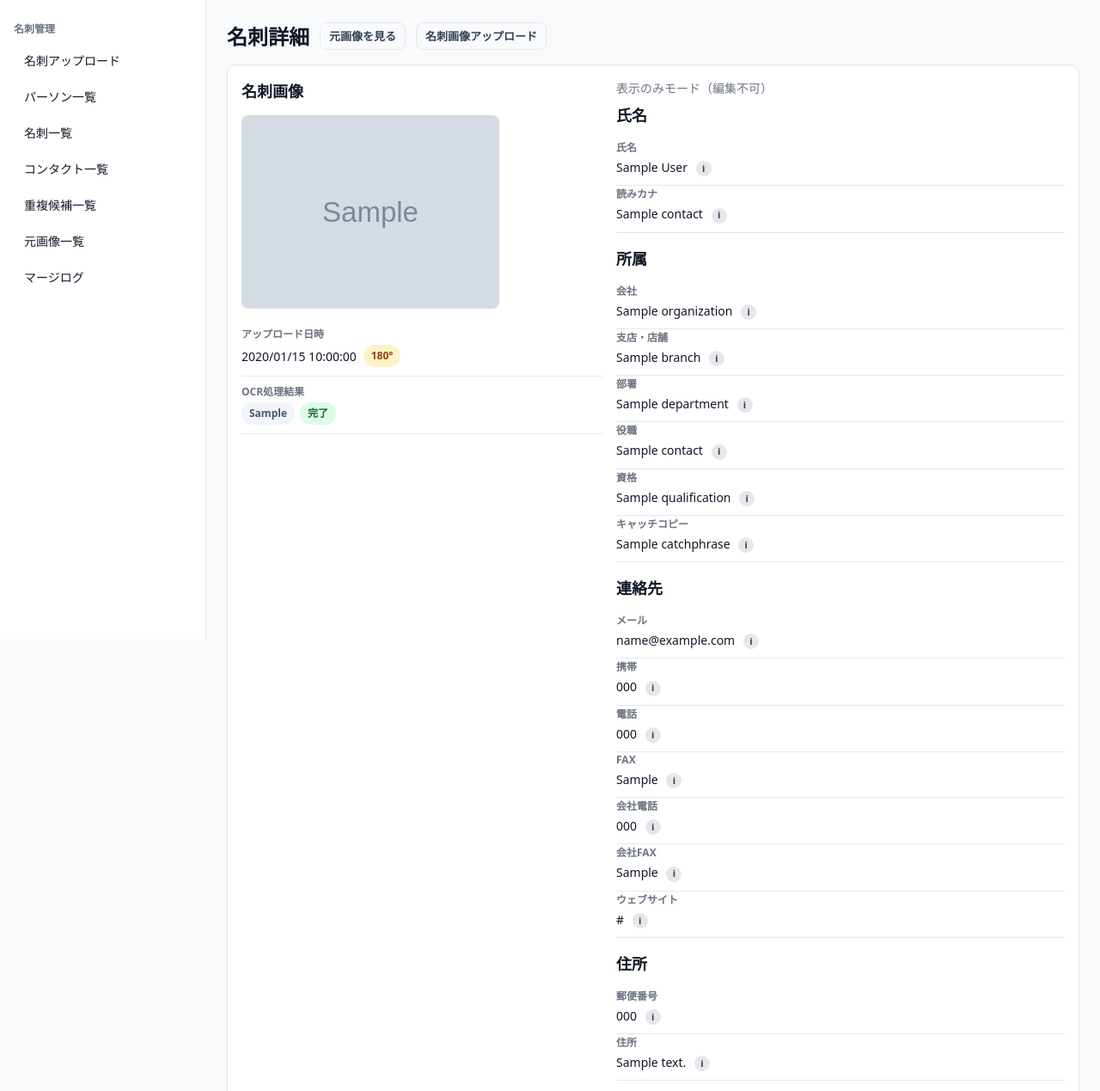
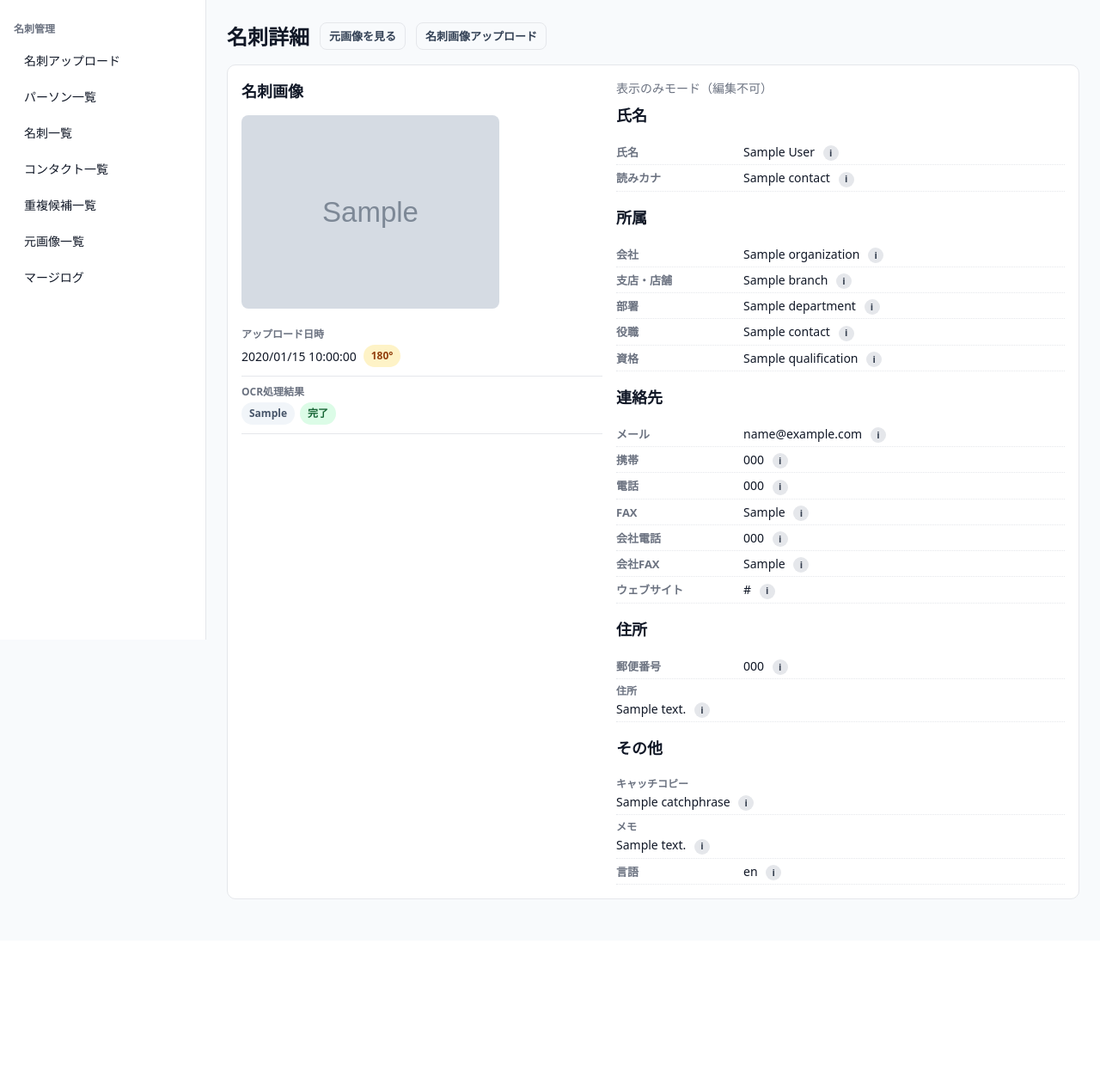
Before and after one commit to IwataYoshifumi/freegroup2, a Django app: template templates/cards/card_detail.html in a window 1280 px wide. Shown: the part 56-1325 px from the top of the page at 86% size. After the commit the page ends 1102 px from the top, so only its background shows below. Run offline with Django 5.2, Linux system fonts and the light colour scheme; the template is opened without the code that fills it: most values are stand-ins (such as "Sample title", 1, 10 or a date in 2020); grey boxes marked "Sample" are stand-in pictures; parts of the project's set-up code (start-up, migrations or seed data) failed here and were passed over.

Commit message:
fix(cards): 名刺詳細画面の全フィールドを横並びレイアウトに修正（app-detail-list親要素の追加）

```diff
--- a/templates/cards/card_detail.html
+++ b/templates/cards/card_detail.html
@@ -119,16 +119,11 @@
             </div>
           {% endif %}
 
-          {% if contact.full_name or contact.salutation_name or contact.last_name or contact.first_name or contact.phonetic_name %}
+          {% if contact.full_name or contact.salutation_name or contact.phonetic_name %}
             <div class="app-section__header"><h2>氏名</h2></div>
+            <div class="app-detail-list app-contact-detail-fields">
               {% if contact.full_name %}
                 {% include "contacts/_contact_field.html" with field_name="full_name" label="氏名" value=contact.full_name full_width=True %}
-            {% endif %}
-            {% if contact.last_name %}
-              {% include "contacts/_contact_field.html" with field_name="last_name" label="姓" value=contact.last_name full_width=True %}
-            {% endif %}
-            {% if contact.first_name %}
-              {% include "contacts/_contact_field.html" with field_name="first_name" label="名" value=contact.first_name full_width=True %}
               {% endif %}
               {% if contact.phonetic_name %}
                 {% include "contacts/_contact_field.html" with field_name="phonetic_name" label="読みカナ" value=contact.phonetic_name full_width=True %}
@@ -136,10 +131,12 @@
               {% if contact.salutation_name %}
                 {% include "contacts/_contact_field.html" with field_name="salutation_name" label="敬称付き氏名（メール宛名）" value=contact.salutation_name full_width=True %}
               {% endif %}
+            </div>
           {% endif %}
 
-          {% if contact.organization or contact.branch or contact.department or contact.title or contact.qualification or contact.catchphrase %}
+          {% if contact.organization or contact.branch or contact.department or contact.title or contact.qualification %}
             <div class="app-section__header" style="margin-top: var(--app-space-md);"><h2>所属</h2></div>
+            <div class="app-detail-list app-contact-detail-fields">
               {% if contact.organization %}
                 {% include "contacts/_contact_field.html" with field_name="organization" label="会社" value=contact.organization full_width=True %}
               {% endif %}
@@ -155,13 +152,12 @@
               {% if contact.qualification %}
                 {% include "contacts/_contact_field.html" with field_name="qualification" label="資格" value=contact.qualification full_width=True %}
               {% endif %}
-            {% if contact.catchphrase %}
-              {% include "contacts/_contact_field.html" with field_name="catchphrase" label="キャッチコピー" value=contact.catchphrase %}
-            {% endif %}
+            </div>
           {% endif %}
 
           {% if contact.email or contact.mobile_phone or contact.personal_phone or contact.personal_fax or contact.org_phone or contact.org_fax or contact.website %}
             <div class="app-section__header" style="margin-top: var(--app-space-md);"><h2>連絡先</h2></div>
+            <div class="app-detail-list app-contact-detail-fields">
               {% if contact.email %}
                 {% include "contacts/_contact_field.html" with field_name="email" label="メール" value=contact.email full_width=True %}
               {% endif %}
@@ -183,26 +179,34 @@
               {% if contact.website %}
                 {% include "contacts/_contact_field.html" with field_name="website" label="ウェブサイト" value=contact.website full_width=True %}
               {% endif %}
+            </div>
           {% endif %}
 
           {% if contact.postal_code or contact.address %}
             <div class="app-section__header" style="margin-top: var(--app-space-md);"><h2>住所</h2></div>
+            <div class="app-detail-list app-contact-detail-fields">
               {% if contact.postal_code %}
                 {% include "contacts/_contact_field.html" with field_name="postal_code" label="郵便番号" value=contact.postal_code full_width=True %}
               {% endif %}
               {% if contact.address %}
                 {% include "contacts/_contact_field.html" with field_name="address" label="住所" value=contact.address %}
               {% endif %}
+            </div>
           {% endif %}
 
-          {% if contact.notes or contact.lang %}
+          {% if contact.catchphrase or contact.notes or contact.lang %}
             <div class="app-section__header" style="margin-top: var(--app-space-md);"><h2>その他</h2></div>
+            <div class="app-detail-list app-contact-detail-fields">
+              {% if contact.catchphrase %}
+                {% include "contacts/_contact_field.html" with field_name="catchphrase" label="キャッチコピー" value=contact.catchphrase %}
+              {% endif %}
               {% if contact.notes %}
                 {% include "contacts/_contact_field.html" with field_name="notes" label="メモ" value=contact.notes %}
               {% endif %}
               {% if contact.lang %}
                 {% include "contacts/_contact_field.html" with field_name="lang" label="言語" value=contact.lang full_width=True %}
               {% endif %}
+            </div>
           {% endif %}
         {% else %}
           <p class="app-muted">Contact が紐付いていません。</p>
```
Lines whose indentation alone changed are shown as unchanged.
